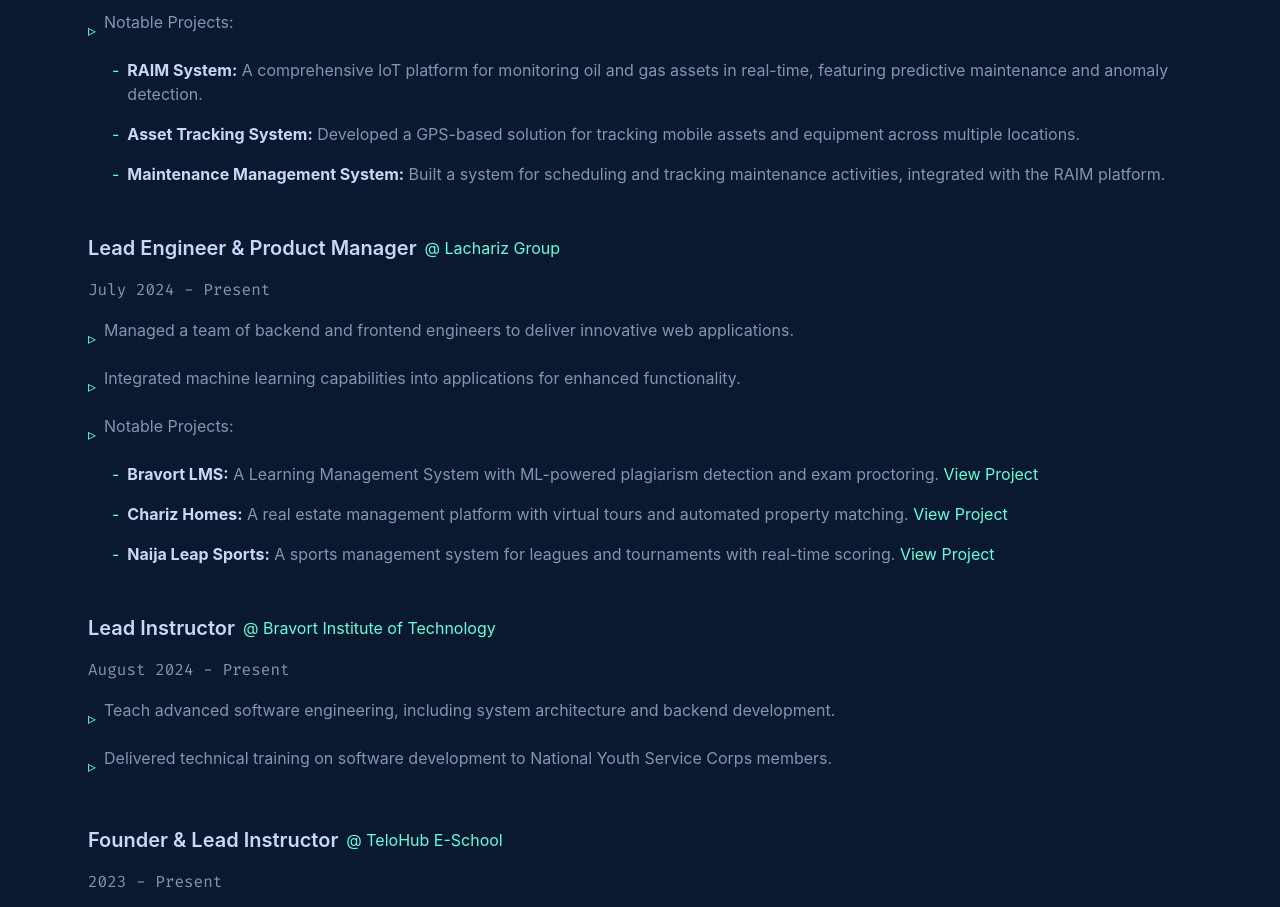
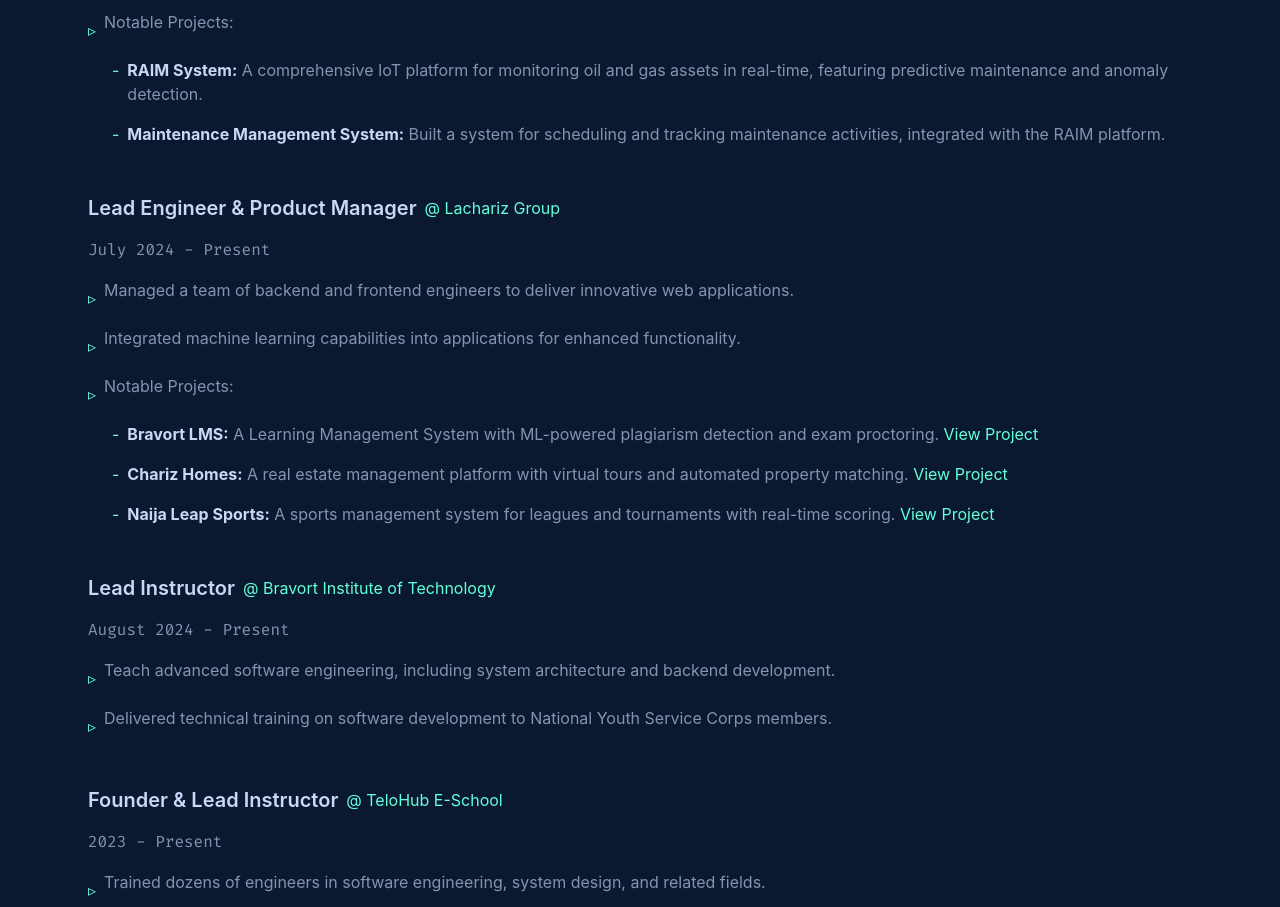
Before and after one commit to princeomonu/princeomonu-v2, a plain HTML site: page index.html in a window 1280 px wide. Shown: the part 2260-3167 px from the top of the page. Drawn offline with nearby package versions, Linux system fonts and the light colour scheme.

Commit message:
Remove Asset Tracking System description from index.html: Cleaned up content by deleting the asset tracking system entry to streamline the information presented on the page.

```diff
--- a/index.html
+++ b/index.html
@@ -269,10 +269,6 @@
                         <li class="flex gap-2 ml-6">
                             <span class="text-green flex-shrink-0">-</span>
                             <span><strong class="text-lightest-slate">RAIM System:</strong> A comprehensive IoT platform for monitoring oil and gas assets in real-time, featuring predictive maintenance and anomaly detection.</span>
-                        </li>
-                        <li class="flex gap-2 ml-6">
-                            <span class="text-green flex-shrink-0">-</span>
-                            <span><strong class="text-lightest-slate">Asset Tracking System:</strong> Developed a GPS-based solution for tracking mobile assets and equipment across multiple locations.</span>
                         </li>
                         <li class="flex gap-2 ml-6">
                             <span class="text-green flex-shrink-0">-</span>
```
